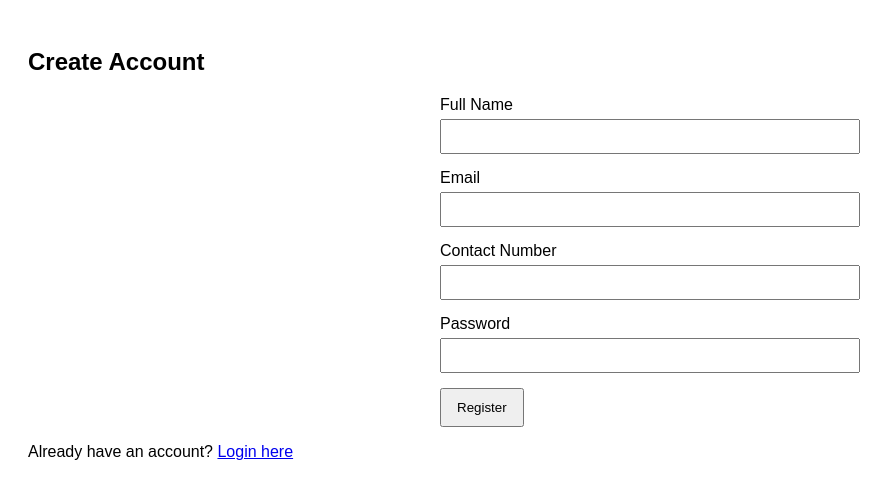
After one commit to Gabszy10/alvin-astillazo, a PHP site: page /register.php in a window 1280 px wide. The commit adds this page. Shown: the top 499 px of the page, without its empty margins (0-895 px from the left). Run offline with PHP 8.4, Linux system fonts and the light colour scheme.

Commit message:
Add user auth pages and update pet registration

```diff
--- /dev/null
+++ b/logout.php
@@ -0,0 +1,6 @@
+<?php
+session_start();
+session_destroy();
+header('Location: index.php');
+exit();
+?>
--- /dev/null
+++ b/register.php
@@ -0,0 +1,64 @@
+<?php
+session_start();
+require_once 'config.php';
+
+$error = '';
+if ($_SERVER['REQUEST_METHOD'] === 'POST') {
+    $conn = getDBConnection();
+    $full_name = $conn->real_escape_string($_POST['full_name'] ?? '');
+    $email = $conn->real_escape_string($_POST['email'] ?? '');
+    $phone = $conn->real_escape_string($_POST['phone'] ?? '');
+    $password = password_hash($_POST['password'] ?? '', PASSWORD_DEFAULT);
+
+    $check = $conn->query("SELECT email FROM users WHERE email = '$email'");
+    if ($check && $check->num_rows > 0) {
+        $error = 'Email already registered';
+    } else {
+        $conn->query("INSERT INTO users (full_name, email, contact_number, password_hash) VALUES ('$full_name', '$email', '$phone', '$password')");
+        header('Location: login.php?registered=1');
+        exit();
+    }
+}
+?>
+<!DOCTYPE html>
+<html lang="en">
+<head>
+    <meta charset="UTF-8">
+    <title>Register</title>
+    <style>
+        body { font-family: Arial, sans-serif; padding: 20px; }
+        form { max-width: 400px; margin: 0 auto; }
+        .error { color: red; }
+        .form-group { margin-bottom: 15px; }
+        label { display: block; margin-bottom: 5px; }
+        input[type="text"], input[type="email"], input[type="password"] { width: 100%; padding: 8px; }
+        button { padding: 10px 15px; }
+    </style>
+</head>
+<body>
+<h2>Create Account</h2>
+<?php if ($error): ?>
+<p class="error"><?php echo $error; ?></p>
+<?php endif; ?>
+<form method="POST">
+    <div class="form-group">
+        <label for="full_name">Full Name</label>
+        <input type="text" id="full_name" name="full_name" required>
+    </div>
+    <div class="form-group">
+        <label for="email">Email</label>
+        <input type="email" id="email" name="email" required>
+    </div>
+    <div class="form-group">
+        <label for="phone">Contact Number</label>
+        <input type="text" id="phone" name="phone" required>
+    </div>
+    <div class="form-group">
+        <label for="password">Password</label>
+        <input type="password" id="password" name="password" required>
+    </div>
+    <button type="submit">Register</button>
+</form>
+<p>Already have an account? <a href="login.php">Login here</a></p>
+</body>
+</html>
```
Also changed, not shown: index.php (+16 -16 lines), login.php (added, +56 -0 lines), register_pet.php (+9 -6 lines).
